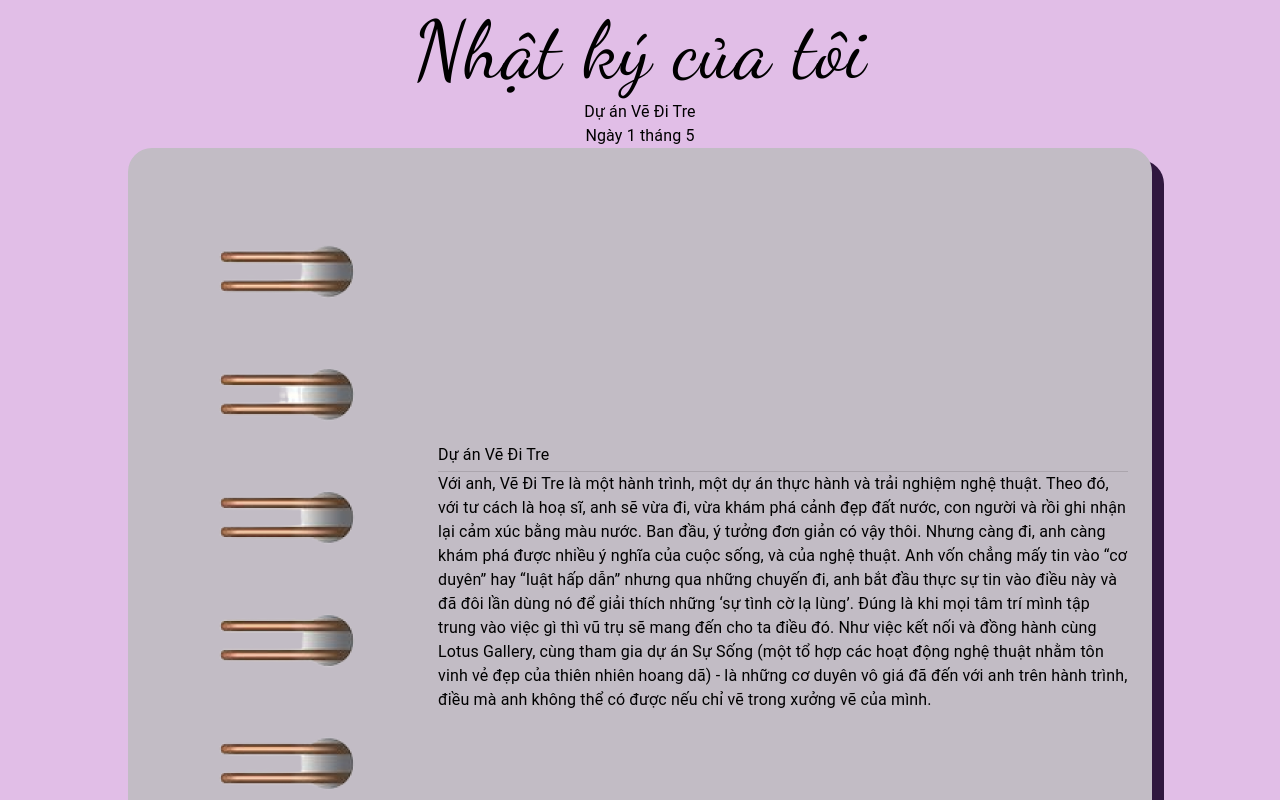
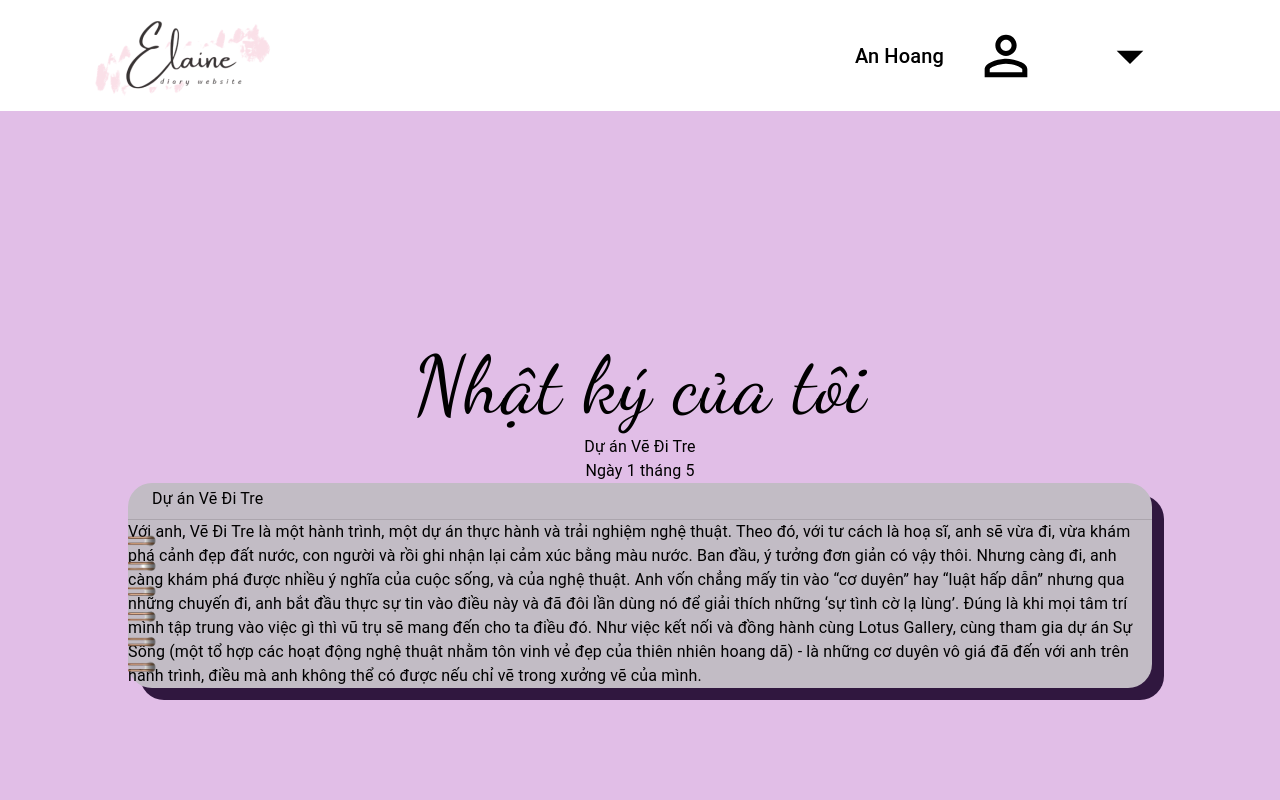
Before and after one commit to anhhdev2203/ElaineDiary, a React (Vite) app: page /mydiary/1 in a window 1280 px wide. Shown: the top 800 px of the page. Built offline with nearby package versions, Linux system fonts and the light colour scheme.

Commit message:
change cover (My Dinary Detail)

```diff
--- a/package.json
+++ b/package.json
@@ -15,6 +15,7 @@
     "@fontsource/roboto": "^5.0.8",
     "@mui/icons-material": "^5.14.9",
     "@mui/material": "^5.14.10",
+    "get-average-color": "^0.0.6",
     "react": "^18.2.0",
     "react-dom": "^18.2.0",
     "react-responsive-carousel": "^3.2.23",
--- a/src/pages/Header/index.jsx
+++ b/src/pages/Header/index.jsx
@@ -12,6 +12,7 @@ import { styled } from "@mui/material/styles";
 import React from "react";
 import elaine from "../../assets/image/elaine.png";
 import people from "../../assets/image/logochandung.png";
+
 import triangle from "../../assets/image/logotamgiac.png";
 const Con = styled(Container)({
   maxWidth: "1440px",
@@ -21,7 +22,7 @@ function Header() {
   return (
     <>
       <Box sx={{ width: "100vw", position: "fixed" }}>
-        <Container maxWidth="lg">
+        <Con maxWidth="lg">
           <AppBar
             color="transparent"
             position="static"
@@ -55,7 +56,7 @@ function Header() {
               ></ArrowDropDownIcon>
             </Toolbar>
           </AppBar>
-        </Container>
+        </Con>
       </Box>
     </>
   );
--- a/src/pages/MyDiaryDetail/data/contentBox.jsx
+++ b/src/pages/MyDiaryDetail/data/contentBox.jsx
@@ -6,13 +6,17 @@ import {
   Grid,
   ButtonBase,
   styled,
+  Container,
 } from "@mui/material";
 import "../img/cover.png";
 import coverImage from "../img/cover.png";
 
 const Img = styled("img")({
-  // height: "100%",
+  height: "100%",
   // width: "50%",
+  position: "absolute",
+  top: 0,
+  left: 0,
 });
 export const ContentBox = ({ title, content }) => {
   return (
@@ -22,30 +26,36 @@ export const ContentBox = ({ title, content }) => {
         alignItems: "center",
         maxWidth: "80%",
         minWidth: "300px",
-        // minHeight: "480px",
         boxShadow: "12px 12px 0px 0px  #30173F",
         backgroundColor: "#C2BCC5",
-        padding: 3,
         borderRadius: "24px",
-        margin: "auto",
+
+        // transform: "scale(1)",
+        // transition: "transform 0.3s ease-in-out",
+        // "&:hover": {
+        //   transform: "scale(1.1)",
+        // },
       }}
     >
-      <ButtonBase
-        sx={{
-          marginBottom: { xs: 2, md: 0 },
-          marginRight: { xs: 0, md: 2 },
-          height: "100%",
-        }}
-      >
-        <Img alt="cover" src={coverImage} />
-      </ButtonBase>
+      <Box variant="h5" sx={{ direction: "row" }}>
+        <Container>
+          <ListItemText variant="h5" sx={{ mb: 1 }} primary={title} />
+        </Container>
+        <Divider />
 
-      <Box variant="h5" sx={{ flexDirection: "column", md: "row", mb: 1 }}>
-        <ListItemText primary={title} />
-        <Divider />
-        <Grid>
-          <Typography>{content}</Typography>
-        </Grid>
+        {/* <Container sx={{ position: "relative" }}> */}
+        <ButtonBase>
+          <Img alt="cover" src={coverImage} />
+          <Typography
+            sx={{
+              // marginLeft: "3%",
+              textAlign: "left",
+            }}
+          >
+            {content}
+          </Typography>
+        </ButtonBase>
+        {/* </Container> */}
       </Box>
     </Box>
   );
--- a/src/pages/MyDiaryDetail/index.jsx
+++ b/src/pages/MyDiaryDetail/index.jsx
@@ -3,7 +3,7 @@ import { useState } from "react";
 import { useParams } from "react-router";
 import { DATASTORE } from "./data/storeDinary";
 import { ContentBox } from "./data/contentBox";
-import "./myDiary.css";
+import "./myDiaryDetail.css";
 function MyDiaryDetail() {
   const { id } = useParams();
   // happy: rất vui, great: vui, normal: bình thường, sad: buồn, upset: rất buồn
@@ -25,7 +25,7 @@ function MyDiaryDetail() {
 
   return (
     <>
-      <Stack direction={"column"}>
+      <Stack direction={"column"} sx={{ paddingTop: "111px" }}>
         {dinaryList
           .filter((diary) => diary.id === id)
           .map((diary, key) => (
@@ -38,7 +38,6 @@ function MyDiaryDetail() {
                 display: "flex",
                 justifyContent: "center",
                 alignItems: "center",
-                position: "relative",
               }}
             >
               <Stack
@@ -60,11 +59,7 @@ function MyDiaryDetail() {
                 <Typography> {diary.title}</Typography>
                 <Typography>{diary.date}</Typography>
               </Stack>
-              <ContentBox
-                title={diary.title}
-                content={diary.content}
-                sx={{ position: "absolute" }}
-              />
+              <ContentBox title={diary.title} content={diary.content} />
             </Stack>
           ))}
       </Stack>
```
Also changed, not shown: src/pages/MyDiaryDetail/img/cover.png, src/pages/MyDiaryDetail/myDiaryDetail.css (renamed from src/pages/MyDiaryDetail/myDiary.css), 1 other file (tests, documents, lock files or other folders).
